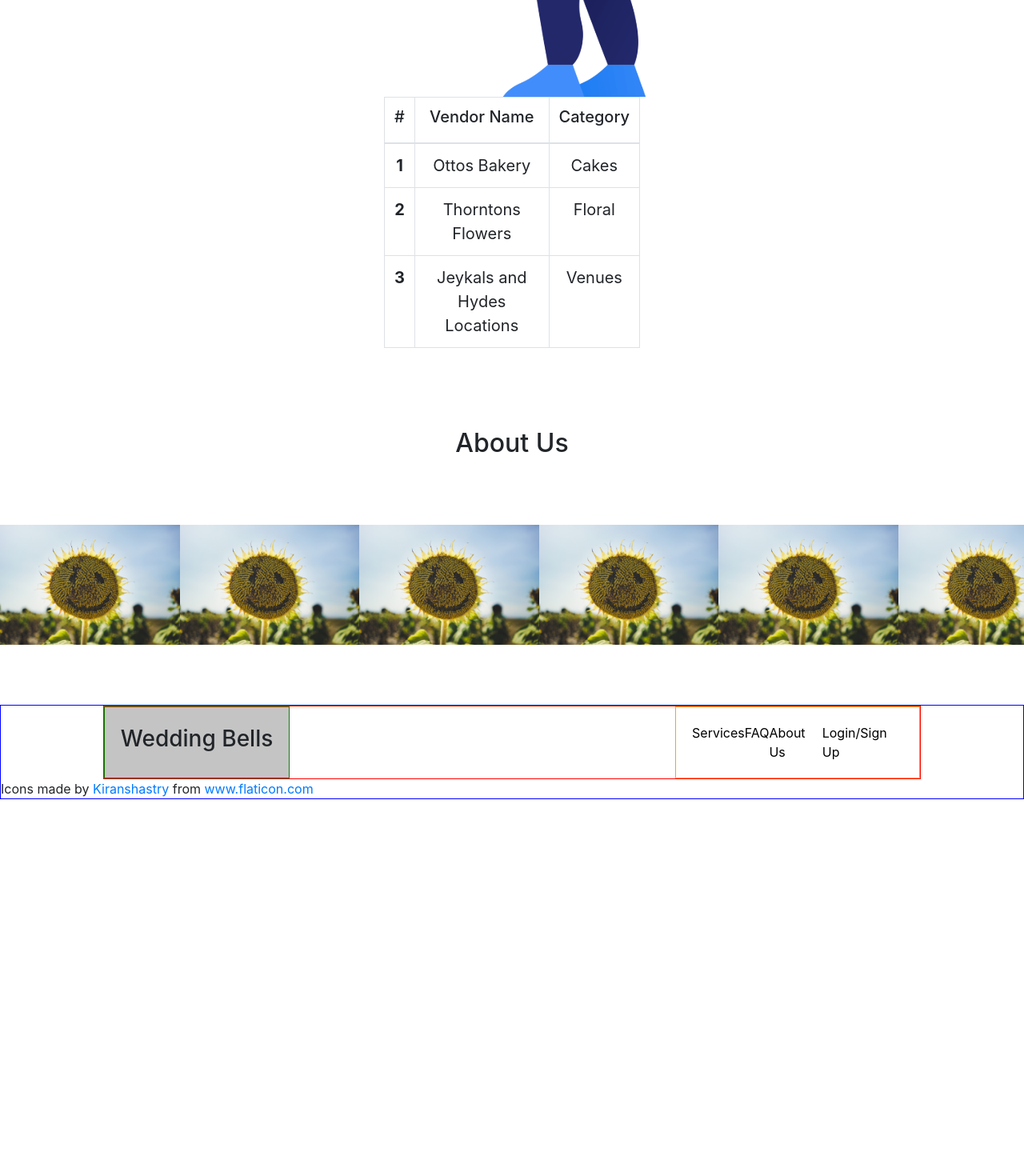
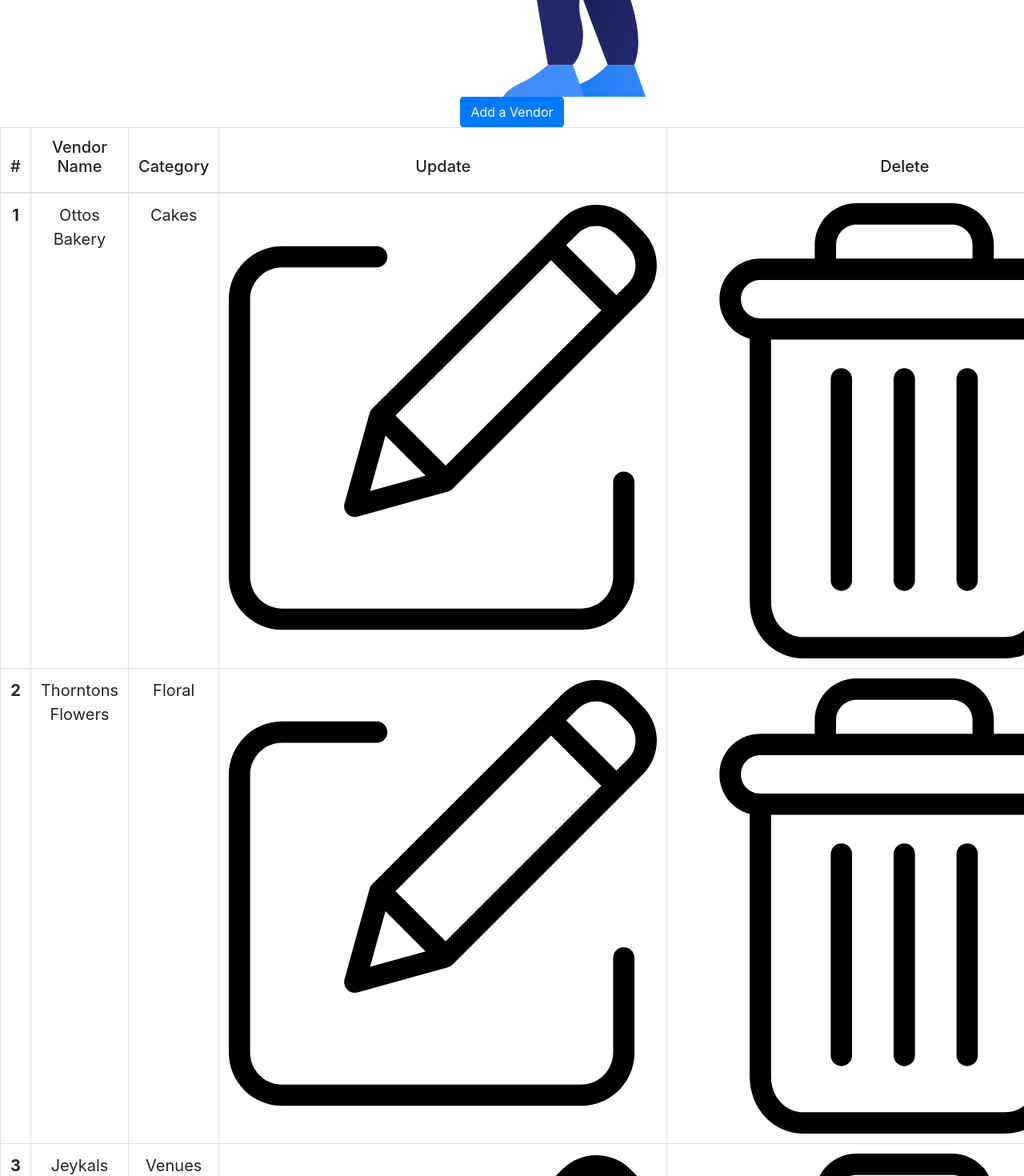
Before and after one commit to BloomTech-Labs/wedding-bells-fe, a React (Create React App) app in the folder weddingbells/: page / in a window 1280 px wide. Shown: the part 2360-3830 px from the top of the page at 80% size. Before the commit the page ends 3359 px from the top, so only its background shows below. Built offline with nearby package versions, Linux system fonts and the light colour scheme.

Commit message:
Added additional styling and additional code to the vendor table to make the table look more like the end result.

```diff
--- a/weddingbells/src/components/Vendor List/index.js
+++ b/weddingbells/src/components/Vendor List/index.js
@@ -1,17 +1,25 @@
 import React, { Component } from "react";
 import "./index.scss";
-import { Table } from "reactstrap";
+import { Table, Button } from "reactstrap";
 
 class VendorsList extends Component {
 	constructor(props) {
 		super(props);
 		this.state = {
-			//placeholder}
+			//placeholder
 		};
 	}
+
 	render() {
 		return (
 			<div className="vendorsList">
+				<Button
+					className="addVendor"
+					color="primary"
+					onClick={console.log("GG, you clicked me")}
+				>
+					Add a Vendor
+				</Button>{" "}
 				<Table responsive hover bordered>
 					<thead>
 						<tr>
@@ -25,6 +33,12 @@ class VendorsList extends Component {
 							<th>
 								<h5>Category</h5>
 							</th>
+							<th>
+								<h5>Update</h5>
+							</th>
+							<th>
+								<h5>Delete</h5>
+							</th>
 						</tr>
 					</thead>
 					<tbody>
@@ -32,16 +46,46 @@ class VendorsList extends Component {
 							<th>1</th>
 							<td>Ottos Bakery</td>
 							<td>Cakes</td>
+							<td className="editMe">
+								<a href="#">
+									<img src={require("../../assets/pencil.svg")} />
+								</a>
+							</td>
+							<td className="deleteMe">
+								<a href="#">
+									<img src={require("../../assets/delete.svg")} />
+								</a>
+							</td>
 						</tr>
 						<tr>
 							<th>2</th>
 							<td>Thorntons Flowers</td>
 							<td>Floral</td>
+							<td className="editMe">
+								<a href="#">
+									<img src={require("../../assets/pencil.svg")} />
+								</a>
+							</td>
+							<td className="deleteMe">
+								<a href="#">
+									<img src={require("../../assets/delete.svg")} />
+								</a>
+							</td>
 						</tr>
 						<tr>
 							<th>3</th>
 							<td>Jeykals and Hydes Locations</td>
 							<td>Venues</td>
+							<td className="editMe">
+								<a href="#">
+									<img src={require("../../assets/pencil.svg")} />
+								</a>
+							</td>
+							<td className="deleteMe">
+								<a href="#">
+									<img src={require("../../assets/delete.svg")} />
+								</a>
+							</td>
 						</tr>
 					</tbody>
 				</Table>
--- a/weddingbells/src/components/Vendor List/index.scss
+++ b/weddingbells/src/components/Vendor List/index.scss
@@ -1,22 +1,22 @@
 .vendorsList {
 	display: flex;
 	flex-wrap: nowrap;
-	justify-content: center;
+	justify-content: space-evenly;
+	align-items: center;
+	align-content: stretch;
+	flex-direction: column;
+	.addVendor {
+		height: 100%;
+	}
 	// border: 3px solid black;
 
 	.table-responsive {
 		// border: 3px solid blue;
-		display: flex;
-		flex-wrap: nowrap;
-		justify-content: center;
-		width: 100%;
 
 		.table {
 			// border: 3px solid brown;
-			max-width: 25%;
-			min-width: 15%;
-			margin: 0;
-			padding: 0;
+
+			vertical-align: middle;
 		}
 	}
 }
@@ -26,8 +26,28 @@ tbody {
 		th {
 			font-size: 20px;
 		}
+
 		td {
 			font-size: 20px;
 		}
 	}
 }
+
+.table {
+	vertical-align: middle;
+	td {
+		padding: 0;
+		margin: 0;
+		vertical-align: middle;
+		a {
+			padding: 0;
+			margin: 0;
+			img {
+				height: 10%;
+				width: auto;
+				padding: 0;
+				margin: 0;
+			}
+		}
+	}
+}
```
